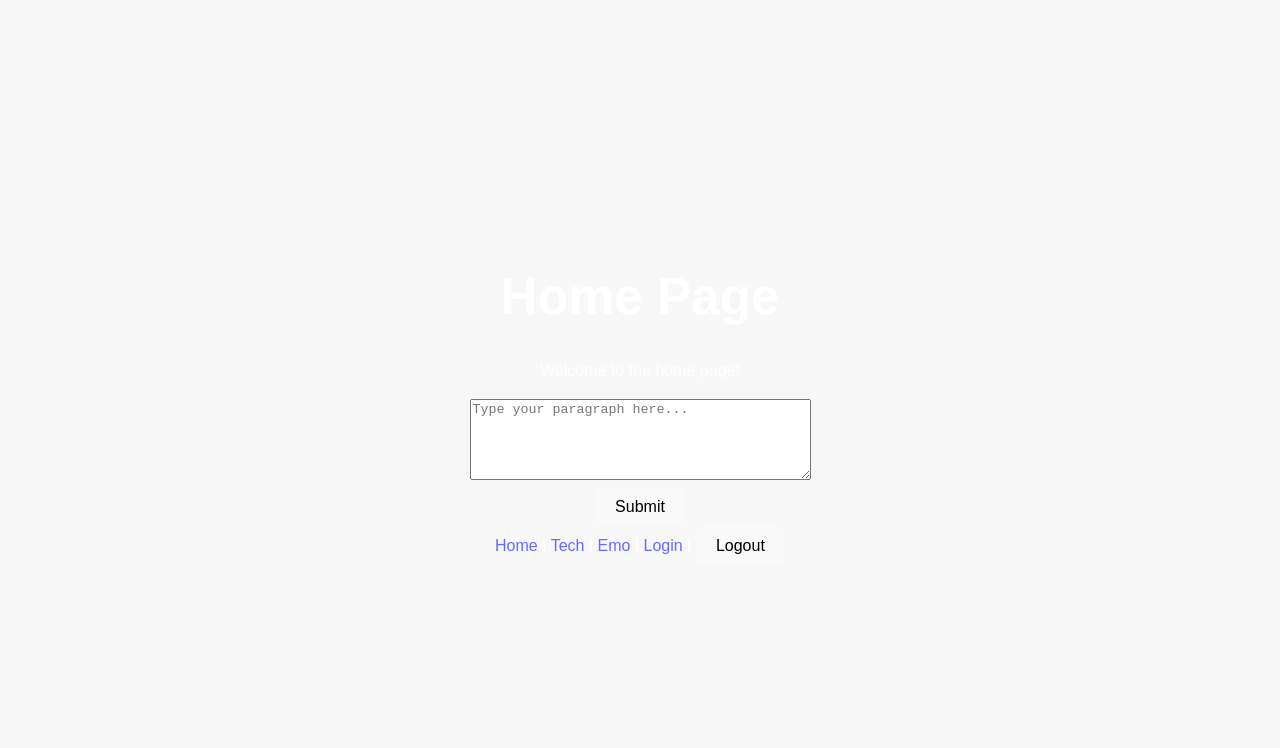
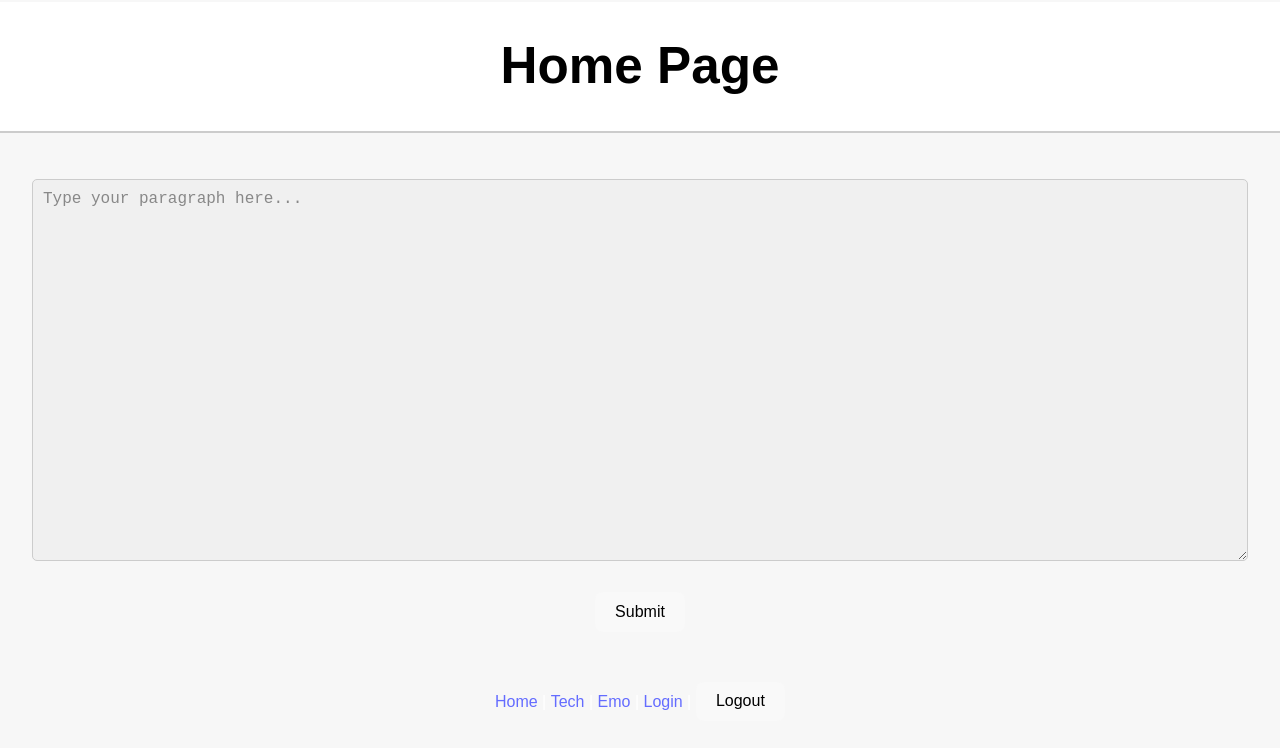
Before and after one commit to vch2128/mchackthon_2024, a React (Vite) app in the folder frontend/: page / in a window 1280 px wide. Shown: the top 748 px of the page. Built offline with nearby package versions, Linux system fonts and the light colour scheme; sample sign-in values are in the browser's storage.

Commit message:
before merge

```diff
--- /dev/null
+++ b/frontend/src/pages/Home/Home.css
@@ -0,0 +1,66 @@
+/* Home.css */
+
+.fixed-header {
+    position: fixed;
+    top: 0;
+    left: 0;
+    width: 100%;
+    background-color: #fff; /* White background */
+    z-index: 1000;
+    padding:2px 0px 2px 0px;
+    border-bottom: 2px solid #ccc;
+    margin-top:2px;
+    margin-bottom: 2px;
+}
+
+.container {
+    display: flex;
+    justify-content: space-between;
+    margin-top: 10px; /* Adds top margin to prevent overlap with the header */
+}
+
+.box {
+    flex: 1;
+    padding: 10px;
+    background-color: #f0f0f0;
+    border-radius: 5px;
+
+}
+
+.box-left {
+    margin-right: 10px;
+    /* width: 30%; */
+}
+
+.box-right {
+    margin-left: 10px;
+}
+
+h2 {
+    color: black;
+}
+
+h1 {
+    color: black;
+}
+
+p {
+    color: black;
+}
+
+/* Home.css */
+
+textarea {
+    background-color: #f0f0f0; /* Light grey background */
+    color: black; /* Black text color */
+    border: 1px solid #ccc; /* Optional: Adds a border around the textarea */
+    padding: 10px; /* Adds some padding inside the textarea */
+    border-radius: 5px; /* Optional: Rounds the corners slightly */
+    font-size: 16px; /* Adjust the font size */
+    width: 100%;
+    box-sizing: border-box; /* Ensure padding is included in the element's width/height */
+}
+
+textarea::placeholder {
+    color: #888; /* Optional: Lighter grey for the placeholder text */
+}
--- a/frontend/src/pages/Home/Home.tsx
+++ b/frontend/src/pages/Home/Home.tsx
@@ -1,25 +1,64 @@
-import React, { useState } from 'react';
+import React, { useState, useEffect } from 'react';
 import axios from 'axios';
+import './Home.css'; // Import the CSS file
 
 const Home: React.FC = () => {
-  const [paragraph, setParagraph] = useState('');
   const [loading, setLoading] = useState(false);
-  const [error, setError] = useState<string | null>(null); // Explicitly type error as string or null
+  const [error, setError] = useState<string | null>(null);
+  const [techProb, setTechProb] = useState<string | null>(null);
+  const [emoProb, setEmoProb] = useState<string | null>(null);
+  const [paragraph, setParagraph] = useState(''); // Adding paragraph state for input form
+  const [hash, setHash] = useState(window.location.hash);
 
-  const handleSubmit = async () => {
-    setLoading(true); // Show loading state
-    setError(null);   // Reset error state
+  useEffect(() => {
+    // Update component when hash changes
+    const handleHashChange = () => {
+      setHash(window.location.hash);
+      if (window.location.hash === '#response') {
+        // Retrieve data from localStorage when hash is #response
+        const techProbStored = localStorage.getItem('techProb');
+        const emoProbStored = localStorage.getItem('emoProb');
+        setTechProb(techProbStored);
+        setEmoProb(emoProbStored);
+      }
+    };
+    window.addEventListener('hashchange', handleHashChange);
+
+    // Cleanup event listener on unmount
+    return () => {
+      window.removeEventListener('hashchange', handleHashChange);
+    };
+  }, []);
+
+  const handleSubmit = async (paragraph: string) => {
+    setLoading(true);
+    setError(null);
+    setTechProb(null);
+    setEmoProb(null);
     try {
-      const response = await axios.post('/api/submit-paragraph', {
-        msg: paragraph
-      },  {
+      const response = await axios.post(
+        '/api/submit-paragraph',
+        {
+          msg: paragraph,
+        },
+        {
           headers: {
             'Content-Type': 'application/json',
           },
-      })
+        }
+      );
 
-      const data = await response.data;
-      alert(`Paragraph submitted successfully: ${data.tech_prob} \n  ${data.emo_prob}`);
+      const data = response.data;
+      setTechProb(data.tech_prob);
+      setEmoProb(data.emo_prob);
+
+      // Store data in localStorage
+      localStorage.setItem('techProb', data.tech_prob);
+      localStorage.setItem('emoProb', data.emo_prob);
+
+      // Change hash to navigate to response UI
+      window.location.hash = '#response';
+      setHash('#response');
     } catch (error) {
       setError('Failed to submit the paragraph');
       console.error('Error submitting paragraph:', error);
@@ -28,26 +67,106 @@ const Home: React.FC = () => {
     }
   };
 
-  return (
+  // Function for rendering no response UI
+  const renderNoResponseUI = () => (
     <div>
+      <div className="fixed-header">
         <h1>Home Page</h1>
-      <p>Welcome to the home page!</p>
+      </div>
 
+      <div style={{ marginTop: '100px', marginBottom: '50px' }}>
+        {/* To prevent the form from overlapping */}
         <textarea
           placeholder="Type your paragraph here..."
           value={paragraph}
-        onChange={(e: React.ChangeEvent<HTMLTextAreaElement>) => setParagraph(e.target.value)} // Proper typing for the event
-        rows={5}
-        cols={40}
+          onChange={(e: React.ChangeEvent<HTMLTextAreaElement>) =>
+            setParagraph(e.target.value)
+          }
+          rows={20}
+          cols={180}
         ></textarea>
         <br />
-      <button onClick={handleSubmit} disabled={loading}>
+        <br />
+        <button onClick={() => handleSubmit(paragraph)} disabled={loading}>
           {loading ? 'Submitting...' : 'Submit'}
         </button>
 
         {error && <p style={{ color: 'red' }}>{error}</p>}
       </div>
+    </div>
   );
+
+  // Function for rendering response UI
+  const renderResponseUI = () => (
+    <div>
+      <div className="fixed-header">
+        <h1>Home Page</h1>
+      </div>
+      <div style={{ marginTop: '100px', marginBottom: '50px' }}>
+        {/* To prevent the form from overlapping */}
+        <div className="container">
+          <div className="box box-left">
+            <h2>Technical Part:</h2>
+            <textarea
+              value={techProb || ''}
+              onChange={(e: React.ChangeEvent<HTMLTextAreaElement>) =>
+                setTechProb(e.target.value)
               }
+              rows={20}
+              cols={80}
+              placeholder="Technical part will be displayed here..."
+              style={{
+                backgroundColor: '#f0f0f0',
+                color: 'black',
+                padding: '10px',
+                borderRadius: '5px',
+              }}
+            ></textarea>
+          </div>
+
+          <div className="box box-right">
+            <h2>Emotional Part:</h2>
+            <textarea
+              value={emoProb || ''}
+              onChange={(e: React.ChangeEvent<HTMLTextAreaElement>) =>
+                setEmoProb(e.target.value)
+              }
+              rows={20}
+              cols={80}
+              placeholder="Emotional part will be displayed here..."
+              style={{
+                backgroundColor: '#f0f0f0',
+                color: 'black',
+                padding: '10px',
+                borderRadius: '5px',
+              }}
+            ></textarea>
+          </div>
+        </div>
+        <br/>
+        <button
+          onClick={() => {
+            // Clear localStorage and go back to input UI
+            localStorage.removeItem('techProb');
+            localStorage.removeItem('emoProb');
+            setTechProb(null);
+            setEmoProb(null);
+            window.location.hash = '';
+            setHash('');
+          }}
+        >
+          Back to Home
+        </button>
+      </div>
+    </div>
+  );
+
+  return (
+    <div>
+      {/* Conditionally render based on the hash */}
+      {hash === '#response' ? renderResponseUI() : renderNoResponseUI()}
+    </div>
+  );
+};
 
 export default Home;
```
Lines whose indentation alone changed are shown as unchanged.
